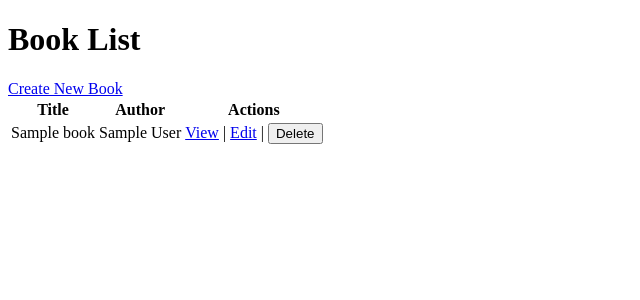
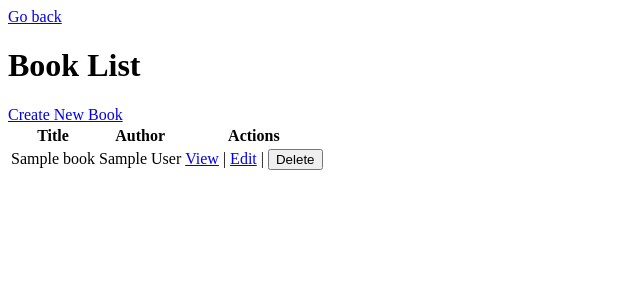
Before and after one commit to Chivta/web-lab2, a Flask app: page /books/ in a window 1280 px wide. Shown: the top 300 px of the page, without its empty margins (0-640 px from the left). Run offline with Flask 3, Linux system fonts and the light colour scheme; tables that the repository leaves empty hold one stand-in row (values such as "Sample post").

Commit message:
Added Go back option on both User list and Books list pages.

```diff
--- a/client/templates/books/list.html
+++ b/client/templates/books/list.html
@@ -5,6 +5,7 @@
     <title>Book List</title>
 </head>
 <body>
+    <a href="{{ url_for('index') }}">Go back</a>
     <h1>Book List</h1>
     <a href="{{ url_for('book.create_book') }}">Create New Book</a>
     <table>
--- a/client/templates/users/list.html
+++ b/client/templates/users/list.html
@@ -5,6 +5,7 @@
     <title>User List</title>
 </head>
 <body>
+    <a href="{{ url_for('index') }}">Go back</a>
     <h1>User List</h1>
     <a href="{{ url_for('user.create_user') }}">Create New User</a>
     <table>
```
